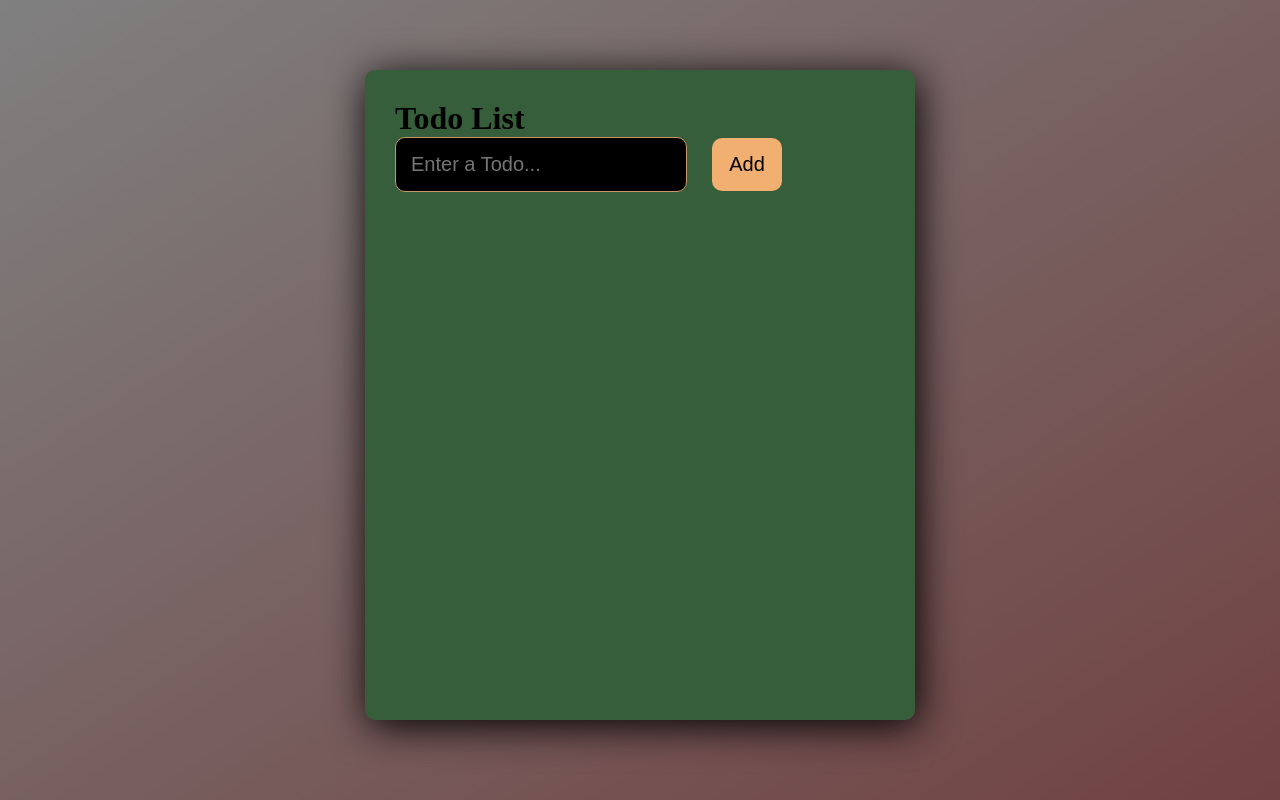
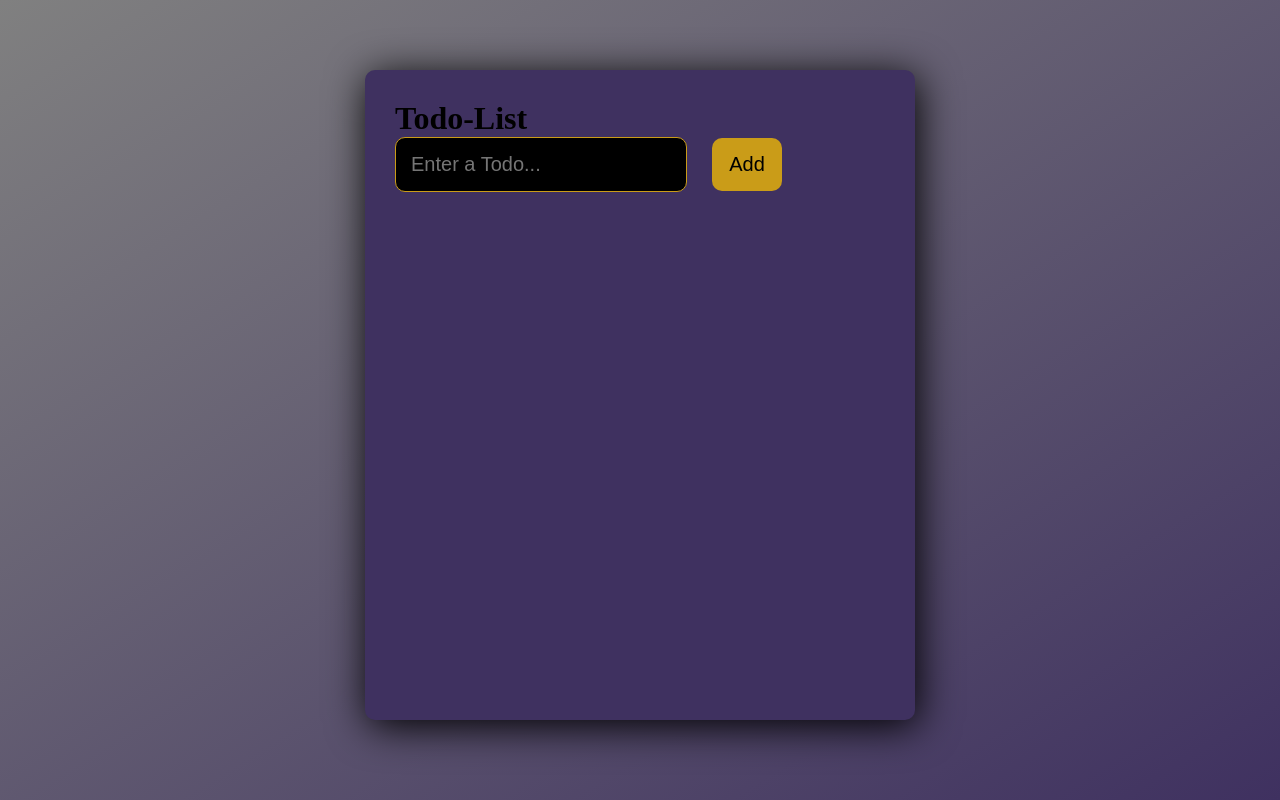
Before and after one commit to kwameagyemang/React-Mid-Mod2-Project, a React (Create React App) app: page / in a window 1280 px wide. Built offline with nearby package versions, Linux system fonts and the light colour scheme.

Commit message:
commit in progress

```diff
--- a/src/App.css
+++ b/src/App.css
@@ -4,7 +4,7 @@
 }
 
 .container {
-  background: linear-gradient(to right bottom,grey, rgba(68, 6, 6, 0.761));
+  background: linear-gradient(to right bottom,grey, #3f3160);
   width: 100%;
   min-height: 100vh;
   display: flex;
@@ -12,7 +12,7 @@
   align-items: center;
 }
 .app-wrapper {
-  background-color: #375e3a;
+  background-color: #3f3160;
   min-width: 550px;
   min-height: 650px;
   padding: 30px;
@@ -22,7 +22,7 @@
   margin-bottom: 10px;
 }
 
-.header h1 {
+.header h1{
   color: #fff;
   text-align: center;
   margin: 30px 0;
@@ -36,7 +36,7 @@
   font-size: 20px;
   color: #ccc;
   background-color: #000000;
-  border: 1px solid #c89666;
+  border: 1px solid rgb(202,156,24);
   border-radius: 10px;
 }
 
@@ -46,7 +46,7 @@
   font-size: 20px;
   border-radius: 10px;
   border: 0;
-  background-color: #f1af71;
+  background-color: rgb(202,156,24);
   cursor: pointer;
 }
 
--- a/src/components/Forms.js
+++ b/src/components/Forms.js
@@ -8,7 +8,6 @@ export default class Forms extends Component {
                 <button className="button-add" type="submit">
                     Add
                 </button>
-
             </form>
 
         )
--- a/src/components/Header.js
+++ b/src/components/Header.js
@@ -4,7 +4,7 @@ export default class Header extends Component {
     render() {
         return (
             <div classname="header">
-                <h1>Todo List</h1>
+                <h1>Todo-List</h1>
             </div>
         )
     }
```
